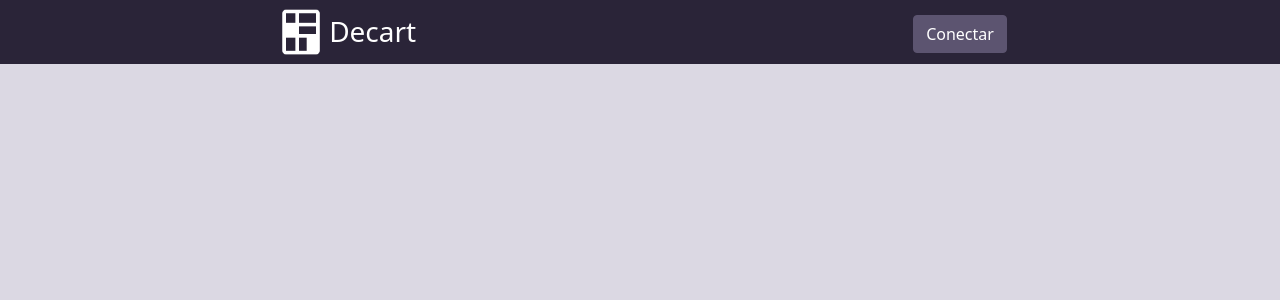
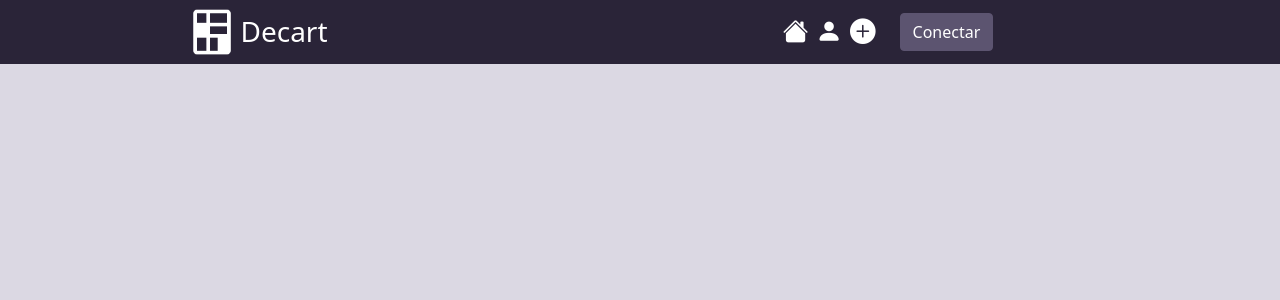
Before and after one commit to mnava1418/decart, a React (Create React App) app: page / in a window 1280 px wide. Shown: the top 300 px of the page. Built offline with nearby package versions, Linux system fonts and the light colour scheme.

Commit message:
ADD: nav bar links

```diff
--- a/src/components/NavBar.jsx
+++ b/src/components/NavBar.jsx
@@ -7,12 +7,19 @@ import '../styles/NavBar.css'
 function NavBar() {
     return (
         <div className='myNavBar-main'>
-          <div className='myNavBar-logo'>
+          <div className='myNavBar-element myNavBar-logo'>
               <img src={logo} alt='Decart' width={56} height={56}/>
               <h3>Decart</h3>
           </div>
-          <div>
-            <Button variant='primary'>Conectar</Button>
+          <div className='myNavBar-element'>
+            <div className='myNavBar-links'>
+              <i class="bi bi-house-fill"></i>
+              <i class="bi bi-person-fill"></i>
+              <i class="bi bi-plus-circle-fill"></i>
+            </div>
+            <div className='myNavBar-links'>
+              <Button variant='primary'>Conectar</Button>
+            </div>
           </div>
         </div>
     );
--- a/src/styles/NavBar.css
+++ b/src/styles/NavBar.css
@@ -11,15 +11,36 @@
     align-items: center;
 }
 
-.myNavBar-logo {
-    width: 50%;
+.myNavBar-element {
+    width: 60%;
     display: flex;
     flex-direction: row;
     align-items: center;
-    justify-content: flex-start;
+    justify-content: center;
+}
+
+.myNavBar-logo {
+    width: 40%;
 }
 
 .myNavBar-logo h3 {
     margin-top: 0 !important;
     margin-bottom: 0 !important;
 }
+
+.myNavBar-links {
+    display: flex;
+    flex-direction: row;
+    align-items: center;
+    justify-content: center;
+    margin-right: 24px;
+}
+
+.myNavBar-links i {
+    font-size: 1.6rem;
+    margin-left: 8px;
+}
+
+.myNavBar-links i:hover {
+    cursor: pointer;
+}
```
